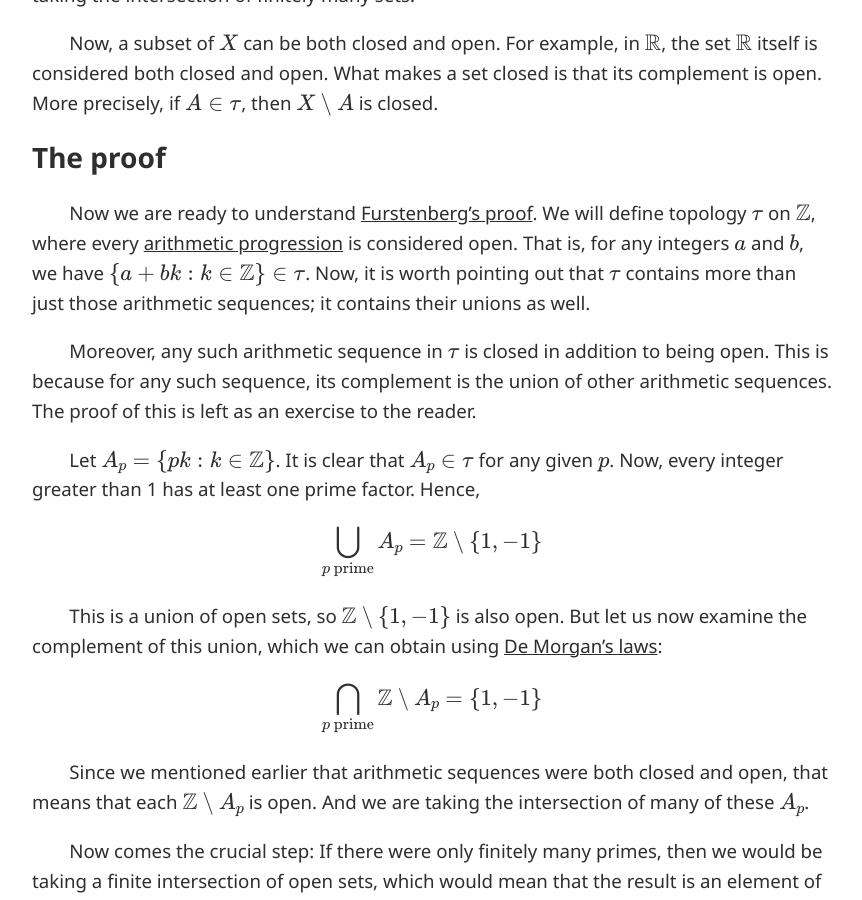
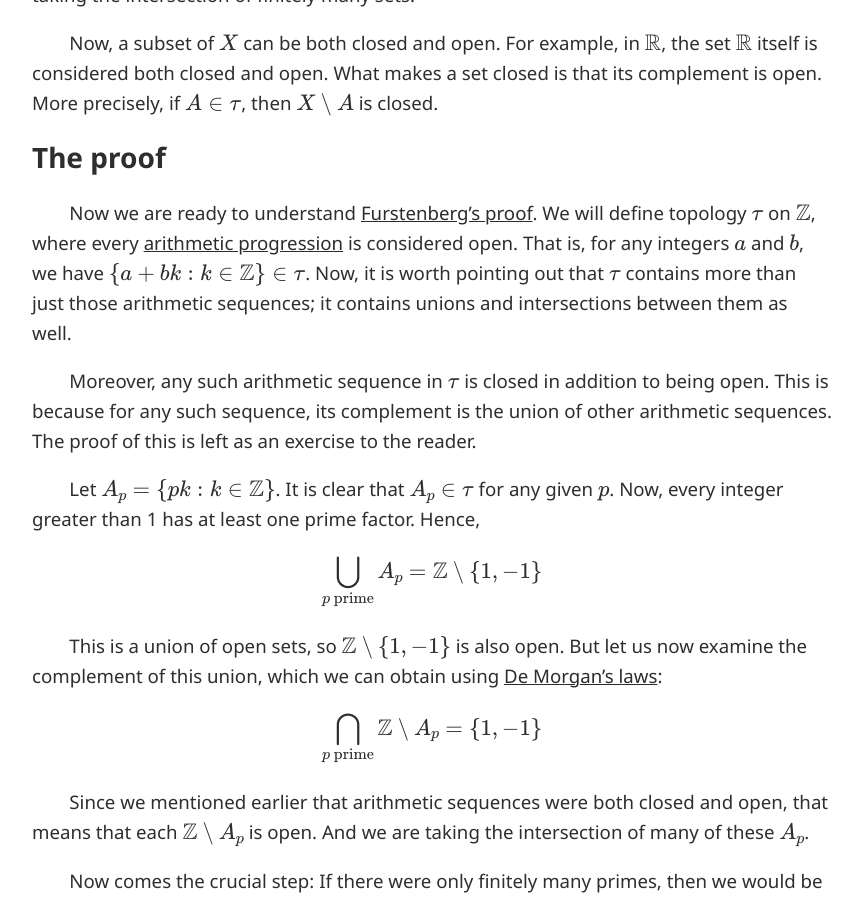
Before and after one commit to elementalbasis/elementalbasis.com, a Jekyll site: the page built from _posts/2025-12-13-furstenbergs-proof.md, in a window 1280 px wide and 900 px high, scrolled down 1860 px. Shown: the whole window, without its empty margins (208-1070 px from the left). Built offline with Jekyll 4.4.1, drawn with Linux system fonts in a browser that asks for light colours.

Commit message:
Changed the wording in the Furstenberg article.

```diff
--- a/_posts/2025-12-13-furstenbergs-proof.md
+++ b/_posts/2025-12-13-furstenbergs-proof.md
@@ -62,8 +62,8 @@ $\tau$ on $\mathbb{Z}$, where every
 is considered open.
 That is, for any integers $a$ and $b$, we have
 $\\{a + bk: k\in \mathbb{Z}\\} \in \tau$. Now, it is worth pointing out that
-$\tau$ contains more than just those arithmetic sequences; it contains their
-unions as well.
+$\tau$ contains more than just those arithmetic sequences; it contains unions
+and intersections between them as well.
 
 Moreover, any such arithmetic sequence in $\tau$ is closed in addition to being
 open. This is because for any such sequence, its complement is the union of
```
